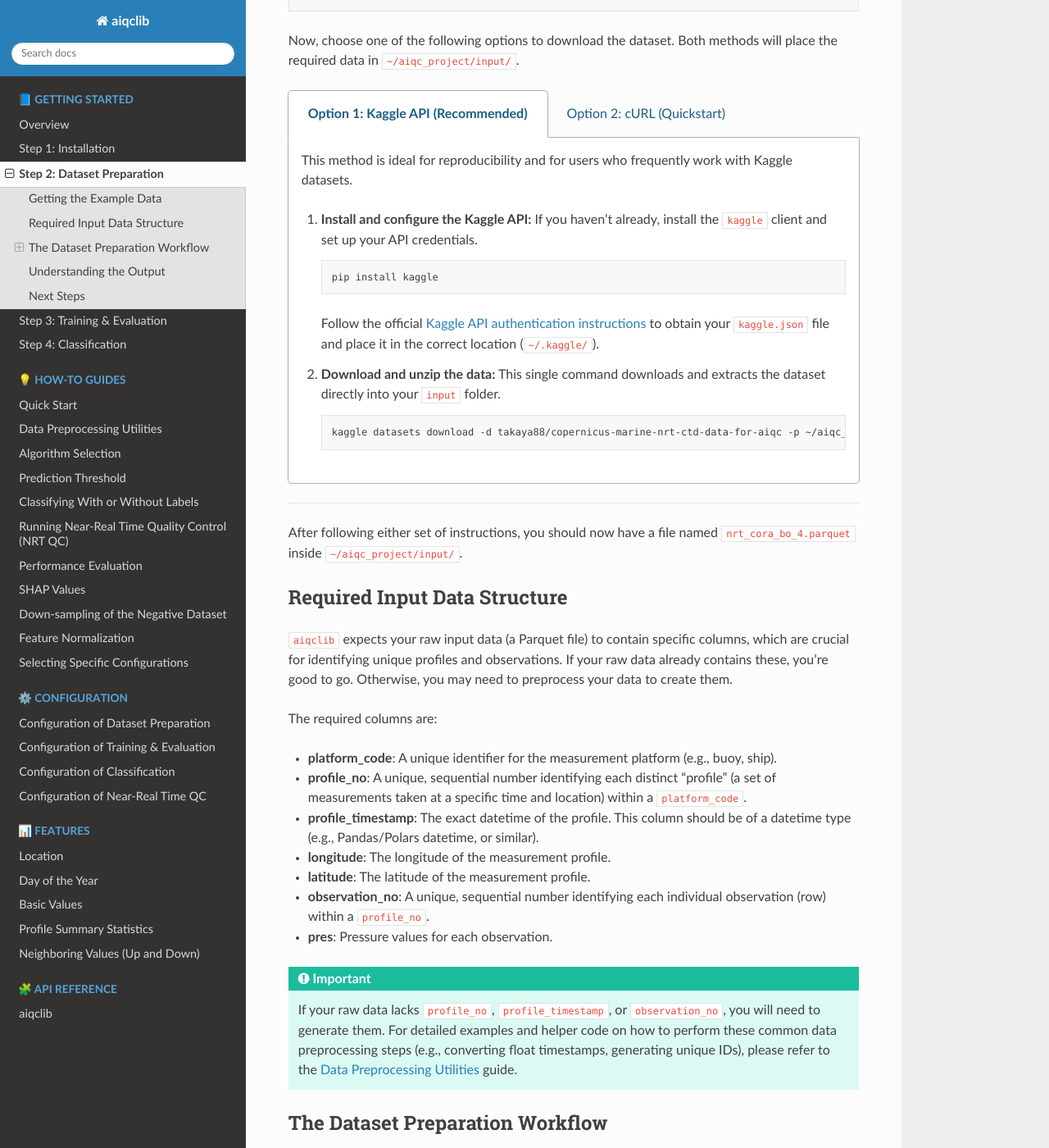
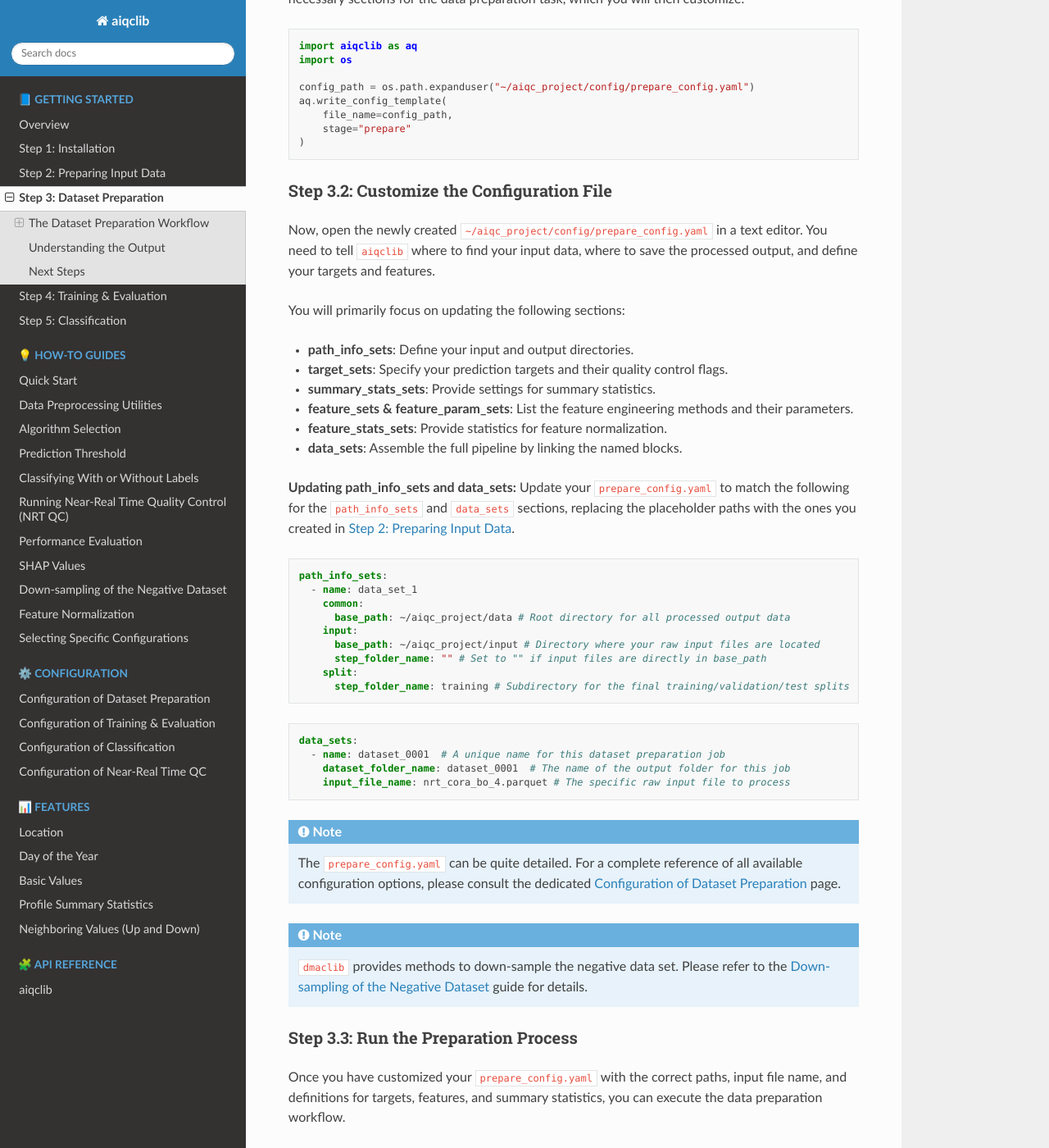
Before and after one commit to AIQC-Hub/aiqclib, a Sphinx documentation site: the page built from docs/source/tutorial/preparation.rst, in a window 1280 px wide and 1400 px high, scrolled down 1084 px. Shown: the whole window at 82% size. Built offline with Sphinx 7.4.7 and the Read the Docs theme 3.1.0, drawn with Linux system fonts in a browser that asks for light colours; some of the changed text lies outside the part shown.

Commit message:
Split the dataset-preparation tutorial into two pages
The page mixed obtaining an input file with running the preparation
workflow, and the ctddump instructions would have made that worse.

New "Step 2: Preparing Input Data" carries the project directories, the
example download, the required-column list, and a new section on building
an input file from Copernicus NetCDF with ctddump: install, the convert →
concat → dropna → dropqc → markdup → dedup pipeline, how to inspect the
result, and the caveat that the extract must contain flagged-bad
observations or the preparation step finds no positive profiles. cURL is
now the recommended download; the Kaggle API stays as the alternative.

"Dataset Preparation" keeps the workflow only and becomes Step 3, pushing
Training to 4 and Classification to 5. Fixes the duplicated "Step 2.2"
subheading while renumbering.

Co-Authored-By: Claude Opus 5 <noreply@anthropic.com>

```diff
--- a/docs/source/how-to/data_preprocessing_utilities.rst
+++ b/docs/source/how-to/data_preprocessing_utilities.rst
@@ -202,4 +202,4 @@ Write the result to Parquet and point ``input_file_name`` in your
 Next Steps
 ----------
 
-Return to the tutorial: :doc:`../tutorial/preparation`.
+Return to the tutorial: :doc:`../tutorial/input_data`.
--- a/docs/source/index.rst
+++ b/docs/source/index.rst
@@ -53,6 +53,7 @@ These tutorials provide a step-by-step guide to the core workflows of the librar
 
    tutorial/overview
    tutorial/installation
+   tutorial/input_data
    tutorial/preparation
    tutorial/training
    tutorial/classification
--- a/docs/source/tutorial/preparation.rst
+++ b/docs/source/tutorial/preparation.rst
@@ -1,7 +1,11 @@
-Step 2: Dataset Preparation
+Step 3: Dataset Preparation
 ===========================
 
 The dataset preparation workflow is the first crucial step in the ``aiqclib`` pipeline. It's designed to prepare feature data sets from your raw data. This includes creating training, validation, and test data sets.
+
+This tutorial starts from the input Parquet file produced in
+:doc:`./input_data`, either the downloaded example
+(``nrt_cora_bo_4.parquet``) or one you generated yourself.
 
 This entire process is driven by a YAML configuration file, ensuring your data preparation is repeatable, transparent, and easy to manage across different experiments.
 
@@ -17,91 +21,11 @@ This entire process is driven by a YAML configuration file, ensuring your data p
 
    Feel free to adapt the examples to your preferred environment.
 
-Getting the Example Data
-------------------------
-
-This tutorial uses the Copernicus Marine NRT CTD dataset, publicly available on ``Kaggle``. Before proceeding, let's set up your project directory structure and download the necessary data.
-
-First, create the directories for your project. This structure will be used consistently throughout the tutorials:
-
-.. code-block:: bash
-
-   # Create a main project directory for all aiqclib outputs and configs
-   mkdir -p ~/aiqc_project
-
-   # Create subdirectories for configuration files and raw input data
-   mkdir -p ~/aiqc_project/config
-   mkdir -p ~/aiqc_project/input
-
-Now, choose one of the following options to download the dataset. Both methods will place the required data in ``~/aiqc_project/input/``.
-
-.. tabs::
-
-   .. tab:: Option 1: Kaggle API (Recommended)
-
-      This method is ideal for reproducibility and for users who frequently work with Kaggle datasets.
-
-      1. **Install and configure the Kaggle API:**
-         If you haven't already, install the ``kaggle`` client and set up your API credentials.
-
-         .. code-block:: bash
-
-            pip install kaggle
-
-         Follow the official `Kaggle API authentication instructions <https://www.kaggle.com/docs/api#getting-started-installation-&-authentication>`_ to obtain your ``kaggle.json`` file and place it in the correct location (``~/.kaggle/``).
-
-      2. **Download and unzip the data:**
-         This single command downloads and extracts the dataset directly into your ``input`` folder.
-
-         .. code-block:: bash
-
-            kaggle datasets download -d takaya88/copernicus-marine-nrt-ctd-data-for-aiqc -p ~/aiqc_project/input --unzip
-
-   .. tab:: Option 2: cURL (Quickstart)
-
-      This method is the fastest way to get the data, as it requires no extra tools or setup beyond standard command-line utilities.
-
-      1. **Download the zip file using cURL:**
-
-         .. code-block:: bash
-
-            curl -L -o ~/aiqc_project/input/data.zip \
-              https://www.kaggle.com/api/v1/datasets/download/takaya88/copernicus-marine-nrt-ctd-data-for-aiqc
-
-      2. **Unzip the file:**
-         Extract the downloaded archive into your input directory.
-
-         .. code-block:: bash
-
-            unzip ~/aiqc_project/input/data.zip -d ~/aiqc_project/input/
-
-----------
-
-After following either set of instructions, you should now have a file named ``nrt_cora_bo_4.parquet`` inside ``~/aiqc_project/input/``.
-
-Required Input Data Structure
------------------------------
-``aiqclib`` expects your raw input data (a Parquet file) to contain specific columns, which are crucial for identifying unique profiles and observations. If your raw data already contains these, you're good to go. Otherwise, you may need to preprocess your data to create them.
-
-The required columns are:
-
-*   **platform_code**: A unique identifier for the measurement platform (e.g., buoy, ship).
-*   **profile_no**: A unique, sequential number identifying each distinct "profile" (a set of measurements taken at a specific time and location) within a ``platform_code``.
-*   **profile_timestamp**: The exact datetime of the profile. This column should be of a datetime type (e.g., Pandas/Polars datetime, or similar).
-*   **longitude**: The longitude of the measurement profile.
-*   **latitude**: The latitude of the measurement profile.
-*   **observation_no**: A unique, sequential number identifying each individual observation (row) within a ``profile_no``.
-*   **pres**: Pressure values for each observation.
-
-.. important::
-
-   If your raw data lacks ``profile_no``, ``profile_timestamp``, or ``observation_no``, you will need to generate them. For detailed examples and helper code on how to perform these common data preprocessing steps (e.g., converting float timestamps, generating unique IDs), please refer to the :doc:`../../how-to/data_preprocessing_utilities` guide.
-
 The Dataset Preparation Workflow
 --------------------------------
 The ``aiqclib`` data preparation workflow consists of three main programmatic steps: generating a configuration template, customizing this template to match your data and desired processing, and finally running the preparation script.
 
-Step 2.1: Generate the Configuration Template
+Step 3.1: Generate the Configuration Template
 ~~~~~~~~~~~~~~~~~~~~~~~~~~~~~~~~~~~~~~~~~~~~~
 First, use ``aiqclib`` to generate a boilerplate configuration template. This file will contain all the necessary sections for the data preparation task, which you will then customize.
 
@@ -116,7 +40,7 @@ First, use ``aiqclib`` to generate a boilerplate configuration template. This fi
        stage="prepare"
    )
 
-Step 2.2: Customize the Configuration File
+Step 3.2: Customize the Configuration File
 ~~~~~~~~~~~~~~~~~~~~~~~~~~~~~~~~~~~~~~~~~~
 Now, open the newly created ``~/aiqc_project/config/prepare_config.yaml`` in a text editor. You need to tell ``aiqclib`` where to find your input data, where to save the processed output, and define your targets and features.
 
@@ -130,7 +54,7 @@ You will primarily focus on updating the following sections:
 *   **data_sets**: Assemble the full pipeline by linking the named blocks.
 
 **Updating path_info_sets and data_sets:**
-Update your ``prepare_config.yaml`` to match the following for the ``path_info_sets`` and ``data_sets`` sections, replacing the placeholder paths with the ones you created in "Getting the Example Data".
+Update your ``prepare_config.yaml`` to match the following for the ``path_info_sets`` and ``data_sets`` sections, replacing the placeholder paths with the ones you created in :doc:`./input_data`.
 
 .. code-block:: yaml
 
@@ -152,13 +76,13 @@ Update your ``prepare_config.yaml`` to match the following for the ``path_info_s
         input_file_name: nrt_cora_bo_4.parquet # The specific raw input file to process
 
 .. note::
-   The ``prepare_config.yaml`` can be quite detailed. For a complete reference of all available configuration options, please consult the dedicated :doc:`../../configuration/preparation` page.
+   The ``prepare_config.yaml`` can be quite detailed. For a complete reference of all available configuration options, please consult the dedicated :doc:`../configuration/preparation` page.
 
 .. note::
 
-   ``dmaclib`` provides methods to down-sample the negative data set. Please refer to the :doc:`../../how-to/down_sampling_negative` guide for details.
+   ``dmaclib`` provides methods to down-sample the negative data set. Please refer to the :doc:`../how-to/down_sampling_negative` guide for details.
 
-Step 2.2: Run the Preparation Process
+Step 3.3: Run the Preparation Process
 ~~~~~~~~~~~~~~~~~~~~~~~~~~~~~~~~~~~~~
 Once you have customized your ``prepare_config.yaml`` with the correct paths, input file name, and definitions for targets, features, and summary statistics, you can execute the data preparation workflow.
 
```
Also changed, not shown: docs/source/tutorial/classification.rst (+4 -4 lines), docs/source/tutorial/input_data.rst (added, +203 -0 lines), docs/source/tutorial/training.rst (+4 -4 lines).
